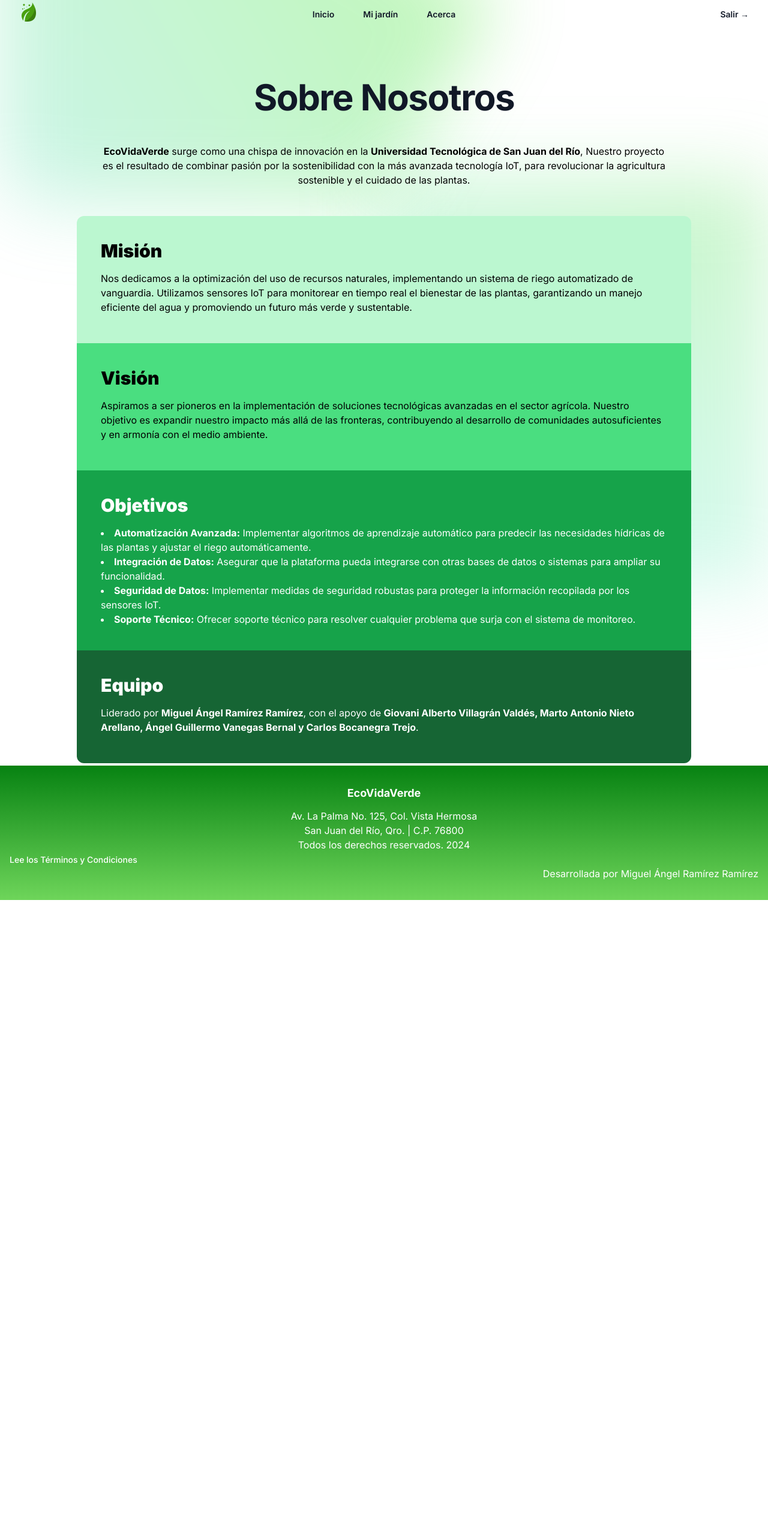
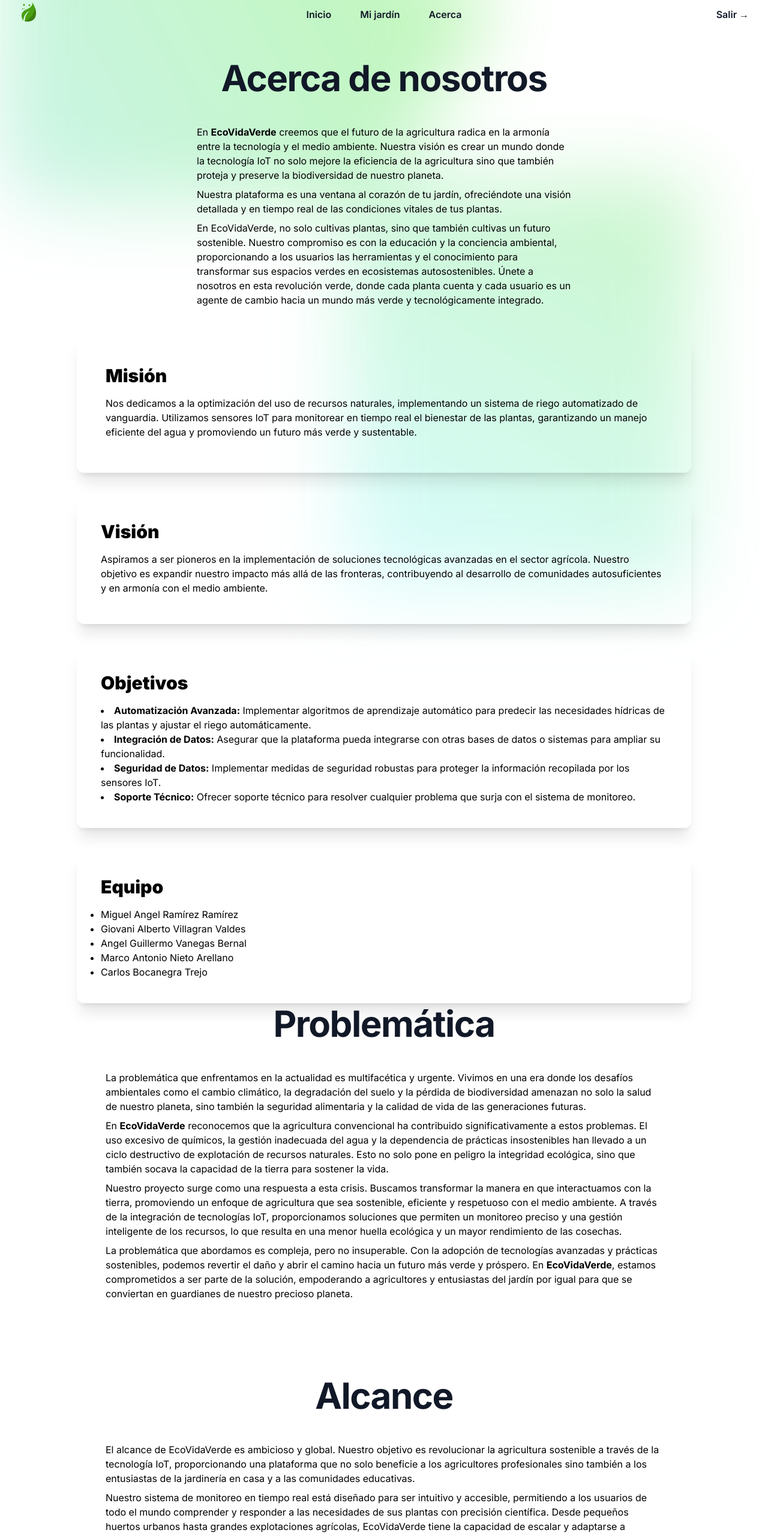
Before and after one commit to MigueDevp/ecovidaverde, a Next.js app: page /acerca in a window 1280 px wide. Shown: the part 20-2580 px from the top of the page at 60% size. Before the commit the page ends 1520 px from the top, so only its background shows below. Built offline with nearby package versions, Linux system fonts and the light colour scheme.

Commit message:
AVANCES FRONT

```diff
--- a/src/app/acerca/page.tsx
+++ b/src/app/acerca/page.tsx
@@ -7,25 +7,42 @@ import DownWallpaper from "../components/downwallpaper";
 export default function AcercaPage() {
   return (
     <div>
-      <div className="flex justify-items-center ml-32 mr-32 mb-96">
+      <div className="flex justify-items-center mx-32 mb-60 pb-72">
         <Navbar routes={routes} />
         <Wallpaper />
-        <div className="h-screen w-screen flex flex-col justify-between mt-28">
-          <div className="text-center p-10 justify-center">
-            <h1 className="text-6xl font-bold tracking-tight text-gray-900 mb-12">
-              Sobre Nosotros
+
+        <div className="h-screen w-screen flex flex-col mb-72 mt-20">
+          <div className="text-pretty p-10  mx-40 ">
+            <h1 className="text-6xl text-center font-bold tracking-tight text-gray-900 mb-12">
+              Acerca de nosotros
             </h1>
-            <p className="mb-2 justify-center">
-              <strong>EcoVidaVerde</strong> surge como una chispa de innovación
-              en la <strong>Universidad Tecnológica de San Juan del Río</strong>
-              , Nuestro proyecto es el resultado de combinar pasión por la
-              sostenibilidad con la más avanzada tecnología IoT, para
-              revolucionar la agricultura sostenible y el cuidado de las
-              plantas.
+            <p className="mb-2">
+              En <strong>EcoVidaVerde</strong> creemos que el futuro de la
+              agricultura radica en la armonía entre la tecnología y el medio
+              ambiente. Nuestra visión es crear un mundo donde la tecnología IoT
+              no solo mejore la eficiencia de la agricultura sino que también
+              proteja y preserve la biodiversidad de nuestro planeta.
+            </p>
+
+            <p className="mb-2">
+              Nuestra plataforma es una ventana al corazón de tu jardín,
+              ofreciéndote una visión detallada y en tiempo real de las
+              condiciones vitales de tus plantas.
+            </p>
+
+            <p className=" mb-2">
+              En EcoVidaVerde, no solo cultivas plantas, sino que también
+              cultivas un futuro sostenible. Nuestro compromiso es con la
+              educación y la conciencia ambiental, proporcionando a los usuarios
+              las herramientas y el conocimiento para transformar sus espacios
+              verdes en ecosistemas autosostenibles. Únete a nosotros en esta
+              revolución verde, donde cada planta cuenta y cada usuario es un
+              agente de cambio hacia un mundo más verde y tecnológicamente
+              integrado.
             </p>
           </div>
 
-          <div className="bg-green-200 p-10 rounded-t-xl hover:scale-105 transition-transform duration-300">
+          <div className="shadow-xl mb-10 p-12  rounded-xl hover:scale-105 transition-transform duration-200">
             <h2 className="text-3xl font-bold mb-4">
               <strong>Misión</strong>
             </h2>
@@ -38,7 +55,7 @@ export default function AcercaPage() {
             </p>
           </div>
 
-          <div className="bg-green-400 p-10 hover:scale-105 transition-transform duration-300">
+          <div className="shadow-xl mb-10 p-10 rounded-xl hover:scale-105 transition-transform duration-300">
             <h2 className="text-3xl font-bold mb-4">
               <strong>Visión</strong>
             </h2>
@@ -51,9 +68,9 @@ export default function AcercaPage() {
             </p>
           </div>
 
-          <div className="bg-green-600 text-white p-10 hover:scale-105 transition-transform duration-300">
+          <div className="shadow-xl mb-10 rounded-xl p-10 hover:scale-105 transition-transform duration-300">
             <h2 className="text-3xl font-bold mb-4">
-              <strong className="text-white">Objetivos</strong>
+              <strong>Objetivos</strong>
             </h2>
             <ul className="list-disc list-inside">
               <li>
@@ -79,24 +96,119 @@ export default function AcercaPage() {
             </ul>
           </div>
 
-          <div className="bg-green-800 text-white p-10 rounded-b-xl  mb-40 hover:scale-105 transition-transform duration-300">
+          <div className="shadow-xl mb-10  p-10 rounded-xl hover:scale-105 transition-transform duration-300">
             <h2 className="text-3xl font-bold mb-4">
               <strong>Equipo</strong>
             </h2>
+
+            <ul className="list-disc">
+              <li>Miguel Angel Ramírez Ramírez</li>
+              <li>Giovani Alberto Villagran Valdes</li>
+              <li>Angel Guillermo Vanegas Bernal</li>
+              <li>Marco Antonio Nieto Arellano</li>
+              <li>Carlos Bocanegra Trejo</li>
+            </ul>
+          </div>
+        </div>
+        <DownWallpaper />
+      </div>
+
+      <div className="justify-items-center mx-32 mb-96 pb-72 px-12 ">
+        <div className="text-pretty items-center">
+          <h1 className="text-6xl text-center font-bold tracking-tight text-gray-900 mb-12">
+            Problemática
+          </h1>
+
+          <p className="mb-2">
+            La problemática que enfrentamos en la actualidad es multifacética y
+            urgente. Vivimos en una era donde los desafíos ambientales como el
+            cambio climático, la degradación del suelo y la pérdida de
+            biodiversidad amenazan no solo la salud de nuestro planeta, sino
+            también la seguridad alimentaria y la calidad de vida de las
+            generaciones futuras.
+          </p>
+
+          <p className="mb-2">
+            En <strong>EcoVidaVerde</strong> reconocemos que la agricultura
+            convencional ha contribuido significativamente a estos problemas. El
+            uso excesivo de químicos, la gestión inadecuada del agua y la
+            dependencia de prácticas insostenibles han llevado a un ciclo
+            destructivo de explotación de recursos naturales. Esto no solo pone
+            en peligro la integridad ecológica, sino que también socava la
+            capacidad de la tierra para sostener la vida.
+          </p>
+
+          <p className="mb-2">
+            Nuestro proyecto surge como una respuesta a esta crisis. Buscamos
+            transformar la manera en que interactuamos con la tierra,
+            promoviendo un enfoque de agricultura que sea sostenible, eficiente
+            y respetuoso con el medio ambiente. A través de la integración de
+            tecnologías IoT, proporcionamos soluciones que permiten un monitoreo
+            preciso y una gestión inteligente de los recursos, lo que resulta en
+            una menor huella ecológica y un mayor rendimiento de las cosechas.
+          </p>
+
+          <p className="mb-2">
+            La problemática que abordamos es compleja, pero no insuperable. Con
+            la adopción de tecnologías avanzadas y prácticas sostenibles,
+            podemos revertir el daño y abrir el camino hacia un futuro más verde
+            y próspero. En <strong>EcoVidaVerde</strong>, estamos comprometidos
+            a ser parte de la solución, empoderando a agricultores y entusiastas
+            del jardín por igual para que se conviertan en guardianes de nuestro
+            precioso planeta.
+          </p>
+
+          <div className="mt-32">
+            <h1 className="text-6xl text-center font-bold tracking-tight text-gray-900 mb-12">
+              Alcance
+            </h1>
+
             <p className="mb-2">
-              Liderado por <strong>Miguel Ángel Ramírez Ramírez</strong>, con el
-              apoyo de{" "}
-              <strong>
-                Giovani Alberto Villagrán Valdés, Marto Antonio Nieto Arellano,
-                Ángel Guillermo Vanegas Bernal y Carlos Bocanegra Trejo
-              </strong>
-              .
+              El alcance de EcoVidaVerde es ambicioso y global. Nuestro objetivo
+              es revolucionar la agricultura sostenible a través de la
+              tecnología IoT, proporcionando una plataforma que no solo
+              beneficie a los agricultores profesionales sino también a los
+              entusiastas de la jardinería en casa y a las comunidades
+              educativas.
+            </p>
+
+            <p className="mb-2">
+              Nuestro sistema de monitoreo en tiempo real está diseñado para ser
+              intuitivo y accesible, permitiendo a los usuarios de todo el mundo
+              comprender y responder a las necesidades de sus plantas con
+              precisión científica. Desde pequeños huertos urbanos hasta grandes
+              explotaciones agrícolas, EcoVidaVerde tiene la capacidad de
+              escalar y adaptarse a cualquier tamaño o tipo de proyecto.
+            </p>
+          </div>
+
+          <div className="mt-32">
+            <h1 className="text-6xl text-center font-bold tracking-tight text-gray-900 mb-12">
+              Metodología
+            </h1>
+
+            <p className="mb-2">
+              En EcoVidaVerde, utilizamos la metodología Scrum para gestionar el
+              desarrollo de nuestro proyecto de forma ágil y eficiente. Scrum es
+              un marco de trabajo que promueve la colaboración en equipo, la
+              adaptabilidad ante cambios y la entrega continua de valor. Se basa
+              en ciclos de desarrollo conocidos como Sprints, que son períodos
+              cortos y consistentes donde se planifica, se construye y se revisa
+              una parte del producto. Cada Sprint comienza con una reunión de
+              planificación para determinar las tareas a realizar y termina con
+              una revisión para evaluar el progreso y una retrospectiva para
+              mejorar el proceso. Este enfoque iterativo y incremental permite a
+              nuestro equipo responder rápidamente a los cambios y centrarse en
+              la entrega de soluciones efectivas y de alta calidad para la
+              agricultura sostenible y el cuidado de las plantas.
             </p>
           </div>
         </div>
-        <DownWallpaper></DownWallpaper>
       </div>
-      <Footer></Footer>
+
+      <div className="mt-60">
+        <Footer></Footer>
+      </div>
     </div>
   );
 }
--- a/src/app/components/downwallpaper.tsx
+++ b/src/app/components/downwallpaper.tsx
@@ -1,7 +1,7 @@
 
 export default function DownWallpaper() {
     return(
-        <div className="absolute inset-x-0 top-[calc(100%-13rem)] -z-10 transform-gpu overflow-hidden blur-3xl sm:top-[calc(100%-30rem)]" aria-hidden="true">
+        <div className="absolute w-max inset-x-0 top-[calc(100%-13rem)] -z-10 transform-gpu overflow-hidden blur-3xl sm:top-[calc(100%-30rem)]" aria-hidden="true">
             <div className="relative left-[calc(50%+3rem)] aspect-[1155/678] w-[36.125rem] -translate-x-1/2 bg-gradient-to-tr from-[#80f4ff] to-[#37d70e] opacity-30 sm:left-[calc(50%+36rem)] sm:w-[72.1875rem]">
 
             </div>
--- a/src/app/components/navbar.tsx
+++ b/src/app/components/navbar.tsx
@@ -1,7 +1,3 @@
-"use client";
-import { Dialog } from "@headlessui/react";
-import { useState } from "react";
-import { XMarkIcon } from "@heroicons/react/24/outline";
 import Image from "next/image";
 import homepage from "@/app/images/hoja.png";
 
@@ -15,7 +11,6 @@ interface NavbarProps {
 }
 
 export default function Navbar({ routes }: NavbarProps) {
-  const [mobileMenuOpen, setMobileMenuOpen] = useState(false);
   const navigation = [
     { name: "Inicio", href: routes.home },
     { name: "Mi jardín", href: routes.monitoreo },
@@ -30,87 +25,31 @@ export default function Navbar({ routes }: NavbarProps) {
       >
         <div className="flex lg:flex-1 items-center">
           <a href="/home" className="-m-1.5 p-1.5">
-            <span className="sr-only">EcoVidaVerde</span>
             <div className="h-8 w-8">
-              <Image src={homepage} alt="iconPage" width={32} height={32} />
+              <Image src={homepage} alt="iconPage" width={42} height={42} />
             </div>
           </a>
-          <button
-            type="button"
-            className="-m-2.5 inline-flex items-center justify-center rounded-md p-2.5 text-gray-700"
-            onClick={() => setMobileMenuOpen(true)}
-          >
-            <span className="sr-only">Open main menu</span>
-          </button>
         </div>
         <div className="hidden lg:flex lg:gap-x-12 mb-0">
           {navigation.map((item) => (
             <a
               key={item.name}
               href={item.href}
-              className="text-sm font-semibold leading-6 text-gray-900 hover:text-green-600"
+              className="text-base font-semibold leading-6 text-gray-900 hover:text-green-600"
             >
               {item.name}
             </a>
           ))}
         </div>
         <div className="hidden lg:flex lg:flex-1 lg:justify-end">
-          <a href="/" className="text-sm font-semibold leading-6 text-gray-900">
+          <a
+            href="/"
+            className="text-base font-semibold leading-6 text-gray-900"
+          >
             Salir <span aria-hidden="true">&rarr;</span>
           </a>
         </div>
       </nav>
-      <Dialog
-        as="div"
-        className="lg:hidden"
-        open={mobileMenuOpen}
-        onClose={setMobileMenuOpen}
-      >
-        <div className="fixed inset-0 z-50" />
-        <Dialog.Panel className="fixed inset-y-0 right-0 z-50 w-full overflow-y-auto bg-gray-100 px-6 py-6 sm:max-w-sm sm:ring-1 sm:ring-gray-900/10">
-          <div className="flex items-center justify-between">
-            <a href="#" className="-m-1.5 p-1.5">
-              <span className="sr-only">EcoVidaVerde</span>
-              <img
-                className="h-8 w-auto"
-                src="https://tailwindui.com/img/logos/mark.svg?color=indigo&shade=600"
-                alt=""
-              />
-            </a>
-            <button
-              type="button"
-              className="-m-2.5 rounded-md p-2.5 text-gray-700"
-              onClick={() => setMobileMenuOpen(false)}
-            >
-              <span className="text-black">Close menu</span>
-              <XMarkIcon className="h-6 w-6" aria-hidden="true" />
-            </button>
-          </div>
-          <div className="mt-6 flow-root">
-            <div className="-my-6 divide-y divide-gray-500/10">
-              <div className="space-y-2 py-6">
-                {navigation.map((item) => (
-                  <a
-                    key={item.name}
-                    href={item.href}
-                    className="-mx-3 block rounded-lg px-3 py-2 text-base font-semibold leading-7 text-gray-900 hover:bg-gray-50"
-                  >
-                    {item.name}
-                  </a>
-                ))}
-              </div>
-              <div className="py-6">
-                <a
-                  href="/"
-                  className="-mx-3 block rounded-lg px-3 py-2.5 text-base font-semibold leading-7 text-gray-900 hover:bg-gray-50"
-                >
-                  Salir
-                </a>
-              </div>
-            </div>
-          </div>
-        </Dialog.Panel>
-      </Dialog>
     </header>
   );
 }
--- a/src/app/home/page.tsx
+++ b/src/app/home/page.tsx
@@ -45,7 +45,7 @@ export default function Home() {
         </div>
       </div>
 
-      <div className="py-16 px-8 bg-gradient-to-b from-transparent to-[#e9ede8]">
+      <div className="py-16 px-8 bg-gradient-to-b from-transparent to-[#cfd7cf]">
         <span id="Ecovida"></span>
         <div className="mx-auto max-w-4xl shadow-lg py-20 px-20 mt-0 rounded-xl">
           <h2 className="text-center text-6xl font-bold text-gray-900 mb-14 ">
--- a/src/app/monitoreo/page.tsx
+++ b/src/app/monitoreo/page.tsx
@@ -31,9 +31,9 @@ export default function Monitoreo() {
               Datos en tiempo real acerca de tu jardin:
             </p>
           </div>
-          <div className="grid grid-cols-2 gap-4 mx-20 my-9 mt-8">
+          <div className="grid grid-cols-2 gap-4 mx-20 my-9 mt-12">
         {plantas.map((planta, index) => (
-          <div key={index} className="shadow-lg rounded-xl p-6 border-green-500 hover:scale-110 transition-transform duration-300">
+          <div key={index} className="shadow-2xl rounded-xl p-6 border-green-500 hover:scale-110 transition-transform duration-300">
             <h2 className="text-xl font-semibold">{planta.nombre}</h2>
             <p>Humedad: {planta.humedad}</p>
             <p>Temperatura: {planta.temperatura}</p>
--- /dev/null
+++ b/types/react-scroll.d.ts
@@ -0,0 +1 @@
+declare module 'react-scroll';
```
Also changed, not shown: package.json (+6 -1 lines), serverMQTT/broker.js (added, +37 -0 lines), src/app/globals.css (+10 -0 lines), 1 other file (tests, documents, lock files or other folders).
